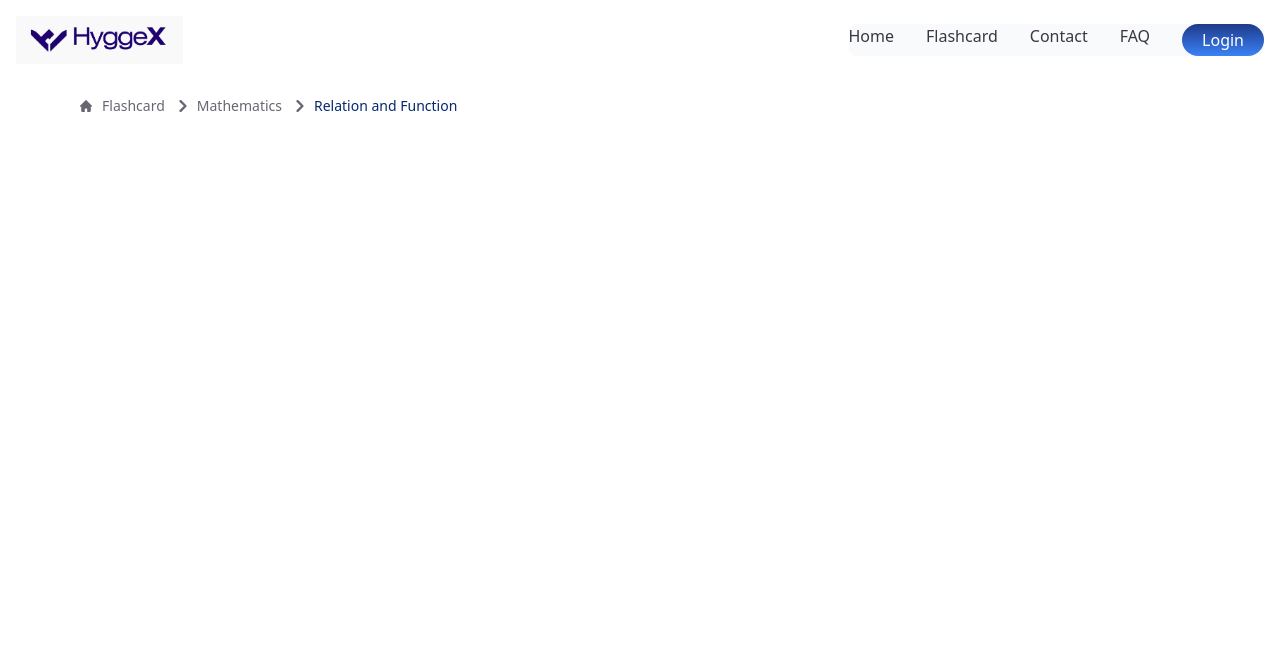
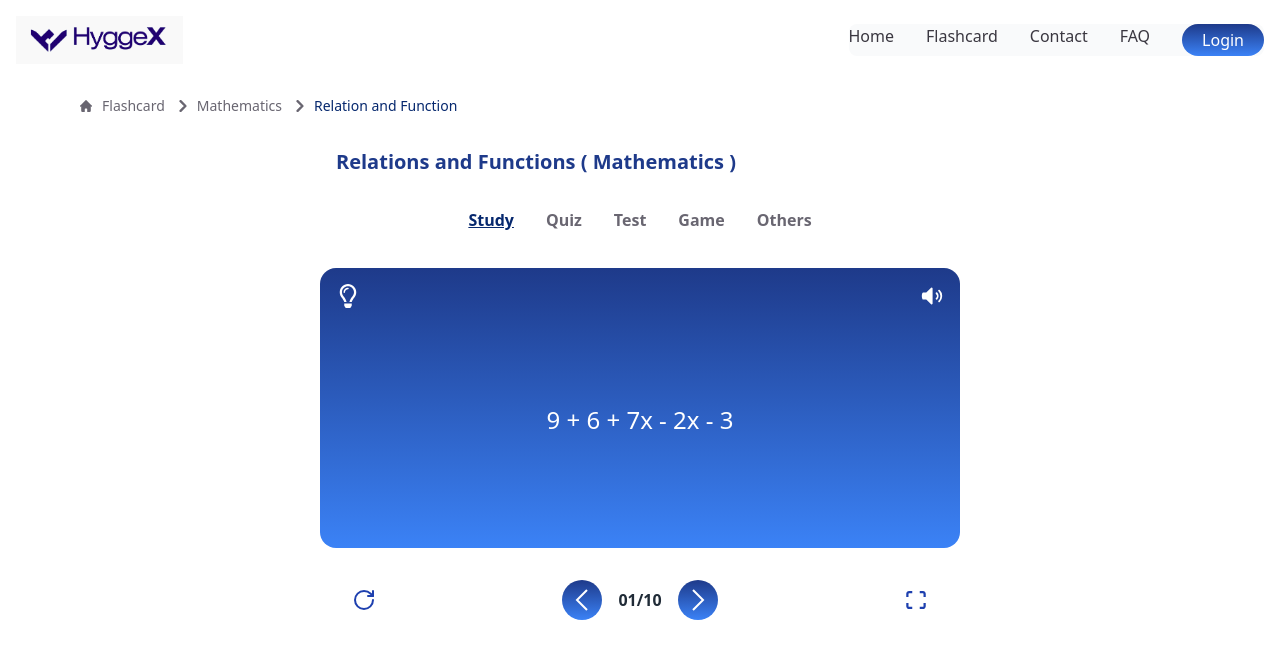
Before and after one commit to svivek19/Hyggex-Digital-Services-Private-Limited-Task, a React (Vite) app: page / in a window 1280 px wide. Shown: the top 658 px of the page. Built offline with nearby package versions, Linux system fonts and the light colour scheme.

Commit message:
card finish

```diff
--- a/package.json
+++ b/package.json
@@ -11,7 +11,8 @@
   },
   "dependencies": {
     "react": "^18.2.0",
-    "react-dom": "^18.2.0"
+    "react-dom": "^18.2.0",
+    "react-icons": "^5.1.0"
   },
   "devDependencies": {
     "@types/react": "^18.2.66",
--- a/src/App.jsx
+++ b/src/App.jsx
@@ -1,12 +1,14 @@
 import React from "react";
 import Navbar from "./components/Navbar";
 import Breadcrumb from "./components/Breadcrumb";
+import Card from "./components/Card";
 
 const App = () => {
   return (
     <>
       <Navbar />
       <Breadcrumb />
+      <Card />
     </>
   );
 };
--- /dev/null
+++ b/src/components/Card.jsx
@@ -0,0 +1,55 @@
+import React from "react";
+import { FaRegLightbulb } from "react-icons/fa";
+import { HiMiniSpeakerWave } from "react-icons/hi2";
+import { LuRotateCw } from "react-icons/lu";
+import { GrPrevious, GrNext } from "react-icons/gr";
+import { IoMdQrScanner } from "react-icons/io";
+
+const Card = () => {
+  return (
+    <div>
+      <div className="w-full md:w-2/4 p-4 mx-auto">
+        <h1 className="text-blue-900  text-lg md:text-xl font-semibold">
+          Relations and Functions ( Mathematics )
+        </h1>
+      </div>
+
+      <div className="w-2/4 pt-4 pb-1 mx-auto flex justify-center">
+        <ul className="text-[#696671] text-base font-semibold flex space-x-8">
+          <li className="text-[#06286E] underline">Study</li>
+          <li>Quiz</li>
+          <li>Test</li>
+          <li>Game</li>
+          <li>Others</li>
+        </ul>
+      </div>
+
+      <div className="bg-gradient-to-b from-blue-900 to-blue-500 w-11/12 md:w-2/4 p-4 my-8 mx-auto rounded-2xl">
+        <div className="flex justify-between">
+          <FaRegLightbulb className="text-white text-2xl" />
+          <HiMiniSpeakerWave className="text-white text-2xl" />
+        </div>
+
+        <div className="text-center py-24 text-white text-2xl">
+          <h1>9 + 6 + 7x - 2x - 3</h1>
+        </div>
+      </div>
+
+      <div className="w-11/12 md:w-2/4 my-4 mx-auto flex justify-between items-center px-8">
+        <div>
+          <LuRotateCw className="text-blue-800 text-2xl" />
+        </div>
+        <div className="flex items-center space-x-4">
+          <GrPrevious className="bg-gradient-to-b from-blue-900 to-blue-500 w-10 h-10 p-2 rounded-full text-white" />{" "}
+          <span className="text-[#202B37] font-semibold">01/10</span>{" "}
+          <GrNext className="bg-gradient-to-b from-blue-900 to-blue-500 w-10 h-10 p-2 rounded-full text-white" />
+        </div>
+        <div>
+          <IoMdQrScanner className="text-blue-800 text-2xl" />
+        </div>
+      </div>
+    </div>
+  );
+};
+
+export default Card;
--- a/src/components/Navbar.jsx
+++ b/src/components/Navbar.jsx
@@ -46,7 +46,7 @@ function Navbar() {
             <li>Flashcard</li>
             <li>Contact</li>
             <li>FAQ</li>
-            <li className=" bg-gradient-to-b from-blue-900 to-blue-500 text-white px-5 py-1 rounded-full">
+            <li className="bg-gradient-to-b from-blue-900 to-blue-500 text-white px-5 py-1 rounded-full">
               Login
             </li>
           </ul>
```
Also changed, not shown: 1 other file (tests, documents, lock files or other folders).
